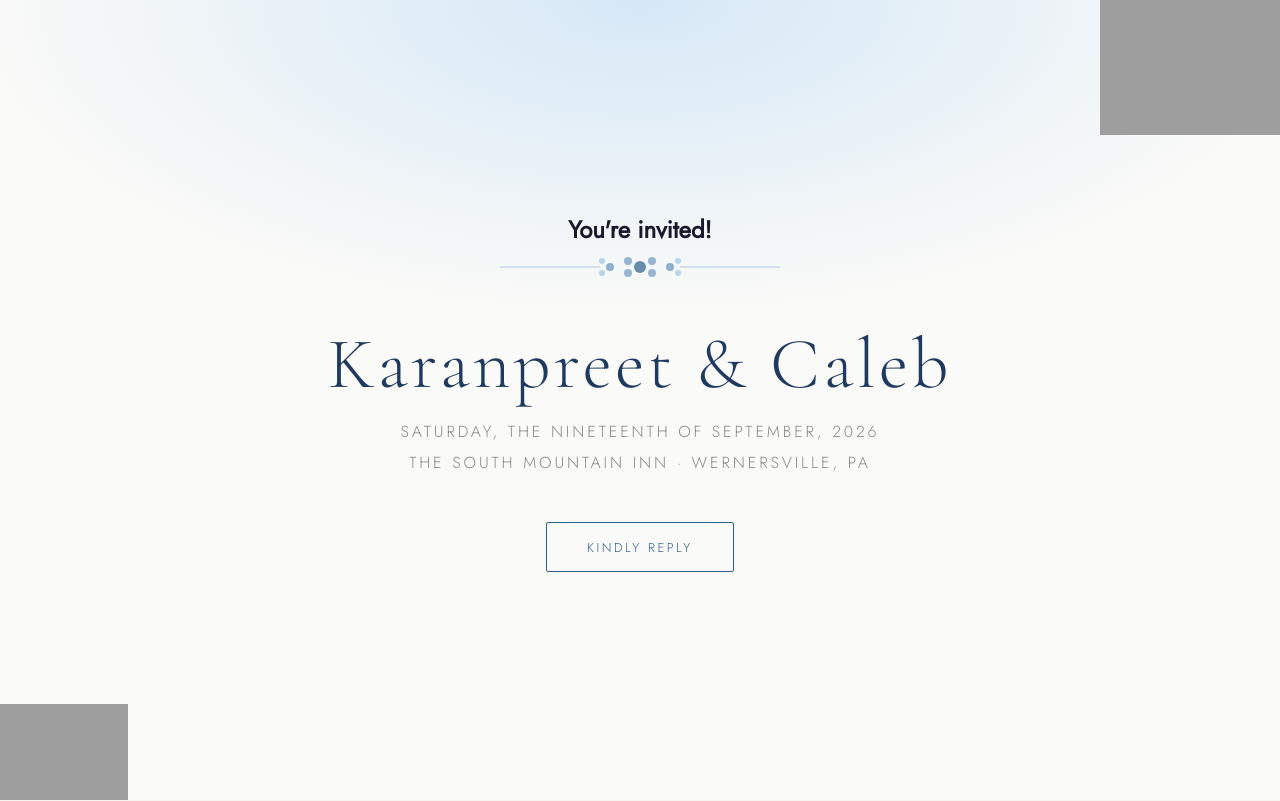
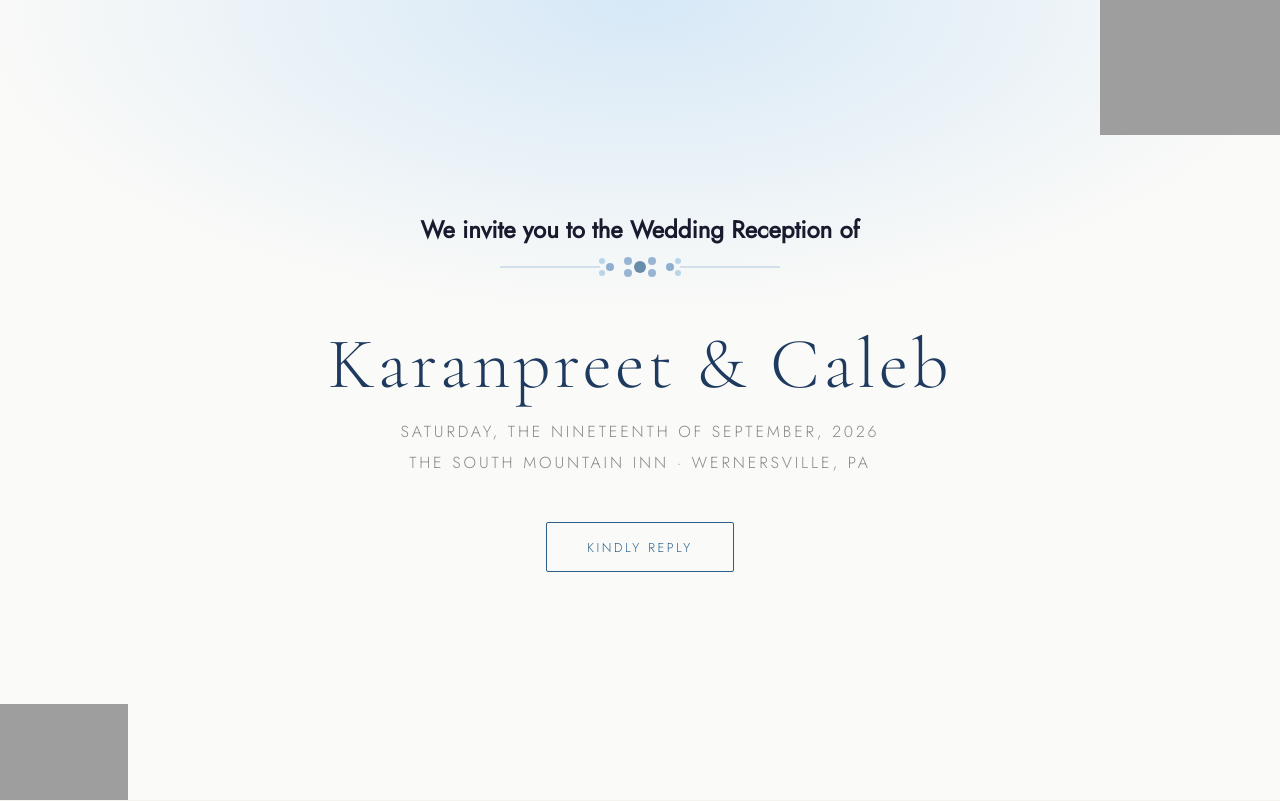
Before and after one commit to bcale/Wedding_Website, a Flask app: page / in a window 1280 px wide. Shown: the top 801 px of the page. Run offline with Flask 3, Linux system fonts and the light colour scheme; some libraries are stand-ins or nearby versions; grey boxes are pictures that could not be loaded.

Commit message:
Changing h1 message.

```diff
--- a/templates/index.html
+++ b/templates/index.html
@@ -30,7 +30,7 @@
     {% if guest_name %}
     <h1 class="invited-heading">{{ guest_name }}, you're invited!</h1>
     {% else %}
-    <h1 class="invited-heading">You're invited!</h1>
+    <h1 class="invited-heading">We invite you to the Wedding Reception of</h1>
     {% endif %}
 
     <!-- Decorative floral divider -->
```
